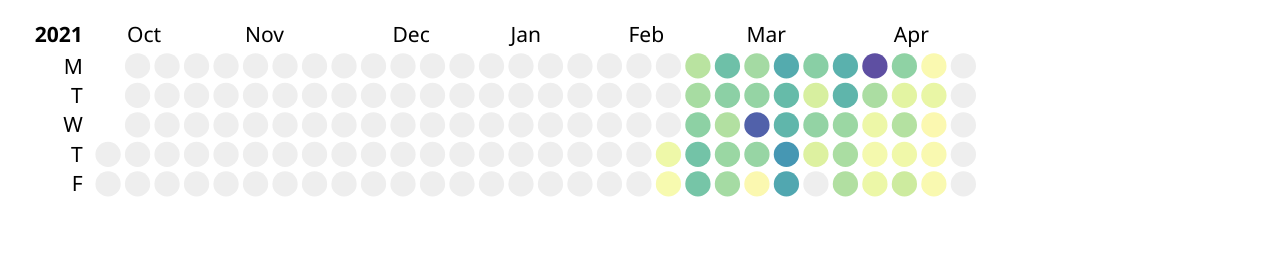
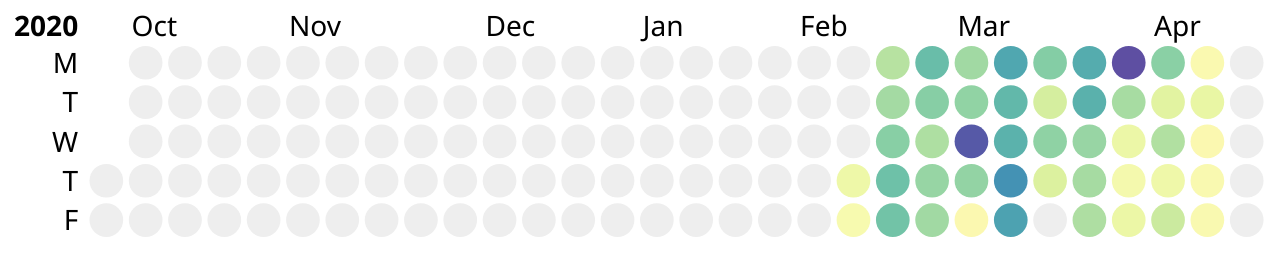
Before and after one commit to jquintozamora/react-d3-calendar-heatmap, a Gatsby site: page / in a window 1280 px wide. Built offline with nearby package versions, Linux system fonts and the light colour scheme; Gatsby itself is replaced by a stand-in of ours.

Commit message:
refactor timeRange

```diff
--- a/demo/App/App.tsx
+++ b/demo/App/App.tsx
@@ -22,9 +22,10 @@
   return (
     <CalendarHeatMap<CalendarHeatMapItemType>
       data={data}
+      // weekday="sunday"
       timeRange={timeRange}
       customD3ColorScale={scaleSequential(chromatic.interpolateSpectral)}
-      width={600}
+      width={450}
       cellSize={14}
     />
   );
--- a/src/components/CalendarHeatMap/CalendarHeatMap.tsx
+++ b/src/components/CalendarHeatMap/CalendarHeatMap.tsx
@@ -21,6 +21,7 @@
 import {
   BaseCalendarHeatMapItemType,
   CalendarHeatMapProps,
+  TimeRange,
 } from "./CalendarHeatMapProps";
 import { sameDay } from "../../helpers";
 
@@ -36,90 +37,81 @@
   tooltipPlacement,
   tooltipClassName,
   timeRange,
-
   customD3ColorScale = scaleSequential(interpolatePiYG),
   width = 900,
   cellSize = 17,
 }: CalendarHeatMapProps<CalendarHeatMapItemType>): React.ReactElement => {
-  const currentTimeRange = timeRange
+  const { 0: firstData, [data.length - 1]: lastData } = data;
+  const currentTimeRange: TimeRange = timeRange
     ? timeRange
-    : data && data.length > 0
-    ? {
-        from: utcYear(new Date(data[0].day)),
-        to: new Date(data[data.length - 1].day),
-      }
-    : undefined;
-  let filteredData = currentTimeRange
-    ? data.filter((d) => {
-        const currentDay = new Date(d.day);
-        return (
-          currentDay >= currentTimeRange.from &&
-          currentDay <= currentTimeRange.to
-        );
-      })
-    : data;
+    : {
+        from: utcYear(new Date(firstData ? firstData.day : "")),
+        to: new Date(lastData ? lastData.day : ""),
+      };
 
-  const [color] = React.useState(() => {
-    const max = quantile(filteredData, 0.9975, (d) => Math.abs(d.value));
-    return customD3ColorScale.domain([-max, +max]);
-  });
+  // Make sure we narrow down data to fit in time time range
+  const timeRangeData = timeDay
+    .range(currentTimeRange.from, currentTimeRange.to)
+    .map((day) => {
+      const currentData = data
+        .filter((item) => sameDay(new Date(item.day), day))
+        .pop();
+      return currentData
+        ? currentData
+        : ({
+            day: day.toISOString(),
+            value: 0,
+          } as CalendarHeatMapItemType);
+    });
 
-  const height = cellSize * (weekday === "weekday" ? 7 : 9);
+  // formatting
+  const formatValue = format("+.2%");
+  const formatDate = utcFormat("%x");
+  const formatDay = (i) => "SMTWTFS"[i];
+  const formatMonth = (d: Date) => {
+    if (d.getUTCMonth() === 0) {
+      return (
+        <>
+          {utcFormat("%b")(d)}
+          <title>{d.getUTCFullYear()}</title>
+        </>
+      );
+    }
+    return utcFormat("%b")(d);
+  };
+
+  // color
+  const max = quantile(timeRangeData, 0.9975, (d) => Math.abs(d.value));
+  const color = customD3ColorScale.domain([-max, +max]);
+
   const timeWeek = weekday === "sunday" ? utcSunday : utcMonday;
   const countDay =
     weekday === "sunday" ? (i: number) => i : (i: number) => (i + 6) % 7;
 
-  const formatValue = format("+.2%");
-
-  const formatDate = utcFormat("%x");
-
-  const formatDay = (i) => "SMTWTFS"[i];
-
-  const formatMonth = utcFormat("%b");
-
   const rows = weekday === "weekday" ? range(1, 6) : range(7);
 
-  const { 0: firstItem, [filteredData.length - 1]: lastItem } = filteredData;
-  let columns = [];
-  if (firstItem) {
-    const firstDay = new Date(firstItem.day);
-    const lastDay = new Date(lastItem.day);
-    columns = utcMonths(
-      currentTimeRange
-        ? utcMonth(currentTimeRange.from)
-        : utcMonth(utcYear(firstDay)),
-      currentTimeRange ? currentTimeRange.to : lastDay
-    );
-  } else {
-    console.warn("CalendarHeatMap: Please provide valid data or time range");
-  }
-
-  if (currentTimeRange) {
-    const tempFilteredData = timeDay
-      .range(currentTimeRange.from, currentTimeRange.to)
-      .map((day) => {
-        const currentData = filteredData
-          .filter((item) => sameDay(new Date(item.day), day))
-          .pop();
-        if (currentData) {
-          return currentData;
-        }
-        return {
-          day: day.toISOString(),
-          value: 0,
-        } as CalendarHeatMapItemType;
-      });
-    filteredData = tempFilteredData;
-  }
+  const columns = utcMonths(
+    utcMonth(currentTimeRange.from),
+    currentTimeRange.to
+  );
 
   const cells =
     weekday === "weekday"
-      ? filteredData.filter(
+      ? timeRangeData.filter(
           (d) => ![0, 6].includes(new Date(d.day).getUTCDay())
         )
-      : filteredData;
+      : timeRangeData;
+
+  const headerPadding = 3;
+  const marginLeft = 0;
+  const marginTop = 0;
+  const marginBottom = 0;
+  // We control width with prop, use it to set marginRight for now
+  // const marginRight = 0;
 
   const svgWidth = width; // / (12 / columns.length);
+  const svgHeight =
+    cellSize * (weekday === "weekday" ? 6 : 8) + marginTop + marginBottom;
 
   return (
     <TooltipProvider
@@ -130,17 +122,25 @@
       tooltipOffsetY={tooltipOffsetY}
     >
       <div className={classnames("CalendarHeatMap", className)}>
-        <svg fontSize="10px" viewBox={`0 0 ${svgWidth} ${height}`}>
-          <g id="year" transform={`translate(40.5, ${cellSize * 1.5})`}>
-            <text x={-5} y={-5} fontWeight="bold" textAnchor="end">
-              2021
+        <svg fontSize="10px" viewBox={`0 0 ${svgWidth} ${svgHeight}`}>
+          <g
+            id="year"
+            transform={`translate(${28 + marginLeft}, ${13 + marginTop})`}
+          >
+            <text
+              x={-headerPadding}
+              y={-headerPadding}
+              fontWeight="bold"
+              textAnchor="end"
+            >
+              {currentTimeRange.from.getUTCFullYear()}
             </text>
             <g textAnchor="end">
               {rows.map((row, index) => {
                 return (
                   <text
                     key={index}
-                    x={-5}
+                    x={-headerPadding}
                     y={(countDay(row) + 0.5) * cellSize}
                     dy="0.31em"
                   >
@@ -187,7 +187,7 @@
                           cellSize +
                         2
                       }
-                      y={-5}
+                      y={-headerPadding}
                     >
                       {formatMonth(d)}
                     </text>
--- a/src/components/CalendarHeatMap/CalendarHeatMapProps.ts
+++ b/src/components/CalendarHeatMap/CalendarHeatMapProps.ts
@@ -1,5 +1,10 @@
 import { ScaleSequential } from "d3-scale";
 import { TooltipPlacement } from "../Tooltip/types";
+
+export interface TimeRange {
+  from: Date;
+  to: Date;
+}
 
 export type BaseCalendarHeatMapItemType = { day: string; value: number };
 
@@ -39,7 +44,7 @@
    */
   tooltipOffsetY?: number;
 
-  timeRange?: { from: Date; to: Date };
+  timeRange?: TimeRange;
 
   /**
    * Custom ScaleSequential from D3
```
Also changed, not shown: README.md.
